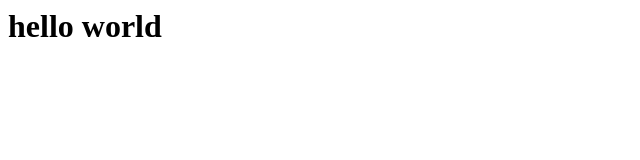
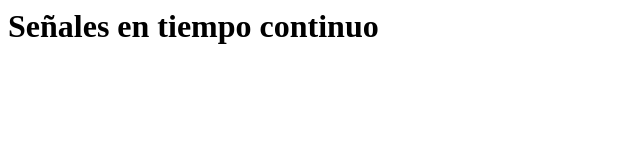
Before and after one commit to 11037-xD/11037-xD.github.io, a plain HTML site: page index.html in a window 1280 px wide. Shown: the whole page, without its empty margins (0-640 px from the left). Drawn offline with Linux system fonts and the light colour scheme.

Commit message:
Update index.html

```diff
--- a/index.html
+++ b/index.html
@@ -1 +1,3 @@
-<h1>hello world</h1>
+<html>
+<h1>Señales en tiempo continuo</h1>
+</html>
```
